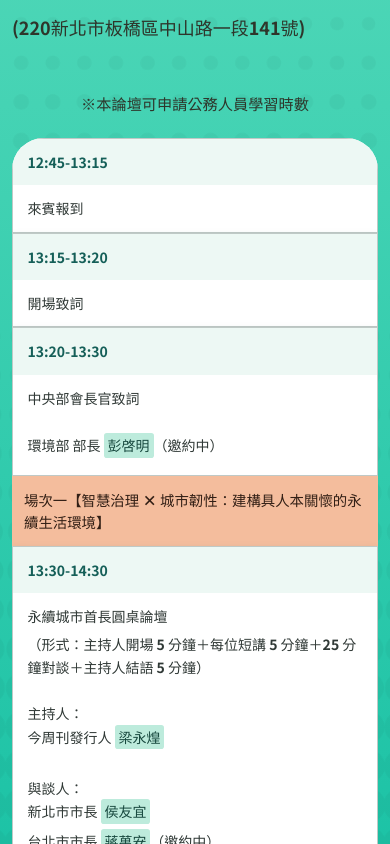
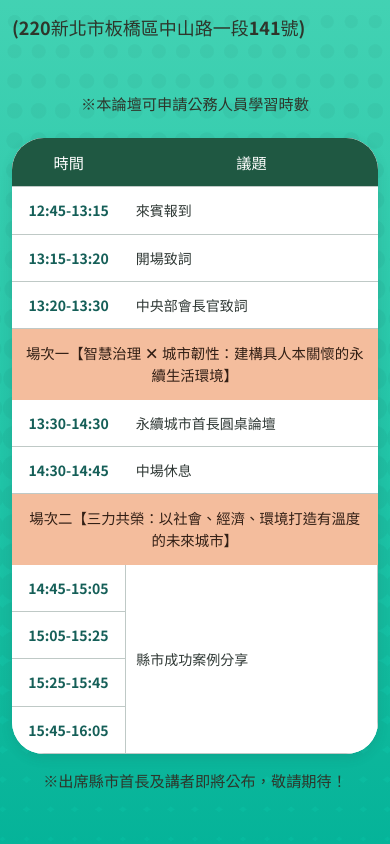
Before and after one commit to jackietsairock/SDGsforum, a Vue app: page / in a window 390 px wide. Shown: the part 2460-3304 px from the top of the page. Built offline with nearby package versions, Linux system fonts and the light colour scheme.

Commit message:
移除議程中的講者資訊，調整表格結構以改善顯示效果

```diff
--- a/src/assets/json/info.json
+++ b/src/assets/json/info.json
@@ -73,7 +73,7 @@
         {
           "time": "13:20-13:30",
           "topic": "中央部會長官致詞",
-          "speaker": "環境部 部長 <span class=\"speaker-name\">彭啓明</span>（邀約中）"
+          "speaker": []
         },
         {
           "type": "session",
@@ -81,8 +81,8 @@
         },
         {
           "time": "13:30-14:30",
-          "topic": "<strong>永續城市首長圓桌論壇</strong><br>（形式：主持人開場 5 分鐘＋每位短講 5 分鐘＋25 分鐘對談＋主持人結語 5 分鐘）",
-          "speaker": "主持人：<br>今周刊發行人 <span class=\"speaker-name\">梁永煌</span><br><br>與談人：<br>新北市市長 <span class=\"speaker-name\">侯友宜</span><br>台北市市長 <span class=\"speaker-name\">蔣萬安</span>（邀約中）<br>桃園市市長 <span class=\"speaker-name\">張善政</span><br>基隆市市長 <span class=\"speaker-name\">謝國樑</span><br>嘉義市市長 <span class=\"speaker-name\">黃敏惠</span>（邀約中）"
+          "topic": "永續城市首長圓桌論壇",
+          "speaker": []
         },
         {
           "time": "14:30-14:45",
--- a/src/components/agenda.vue
+++ b/src/components/agenda.vue
@@ -32,32 +32,32 @@
                     <colgroup>
                         <col class="agenda_time_column">
                         <col class="agenda_topic_column">
-                        <col class="agenda_speaker_column">
                     </colgroup>
                     <thead>
                         <tr>
                             <th scope="col">時間</th>
                             <th scope="col">議題</th>
-                            <th scope="col">講者</th>
                         </tr>
                     </thead>
                     <tbody>
                         <template v-for="(item, idx) in infoData.agendaInfo" :key="idx">
                             <tr v-if="item.type === 'session'" class="agenda_session_row">
-                                <th colspan="3" scope="colgroup" v-html="item.topic"></th>
+                                <th colspan="2" scope="colgroup" v-html="item.topic"></th>
                             </tr>
+                            <template v-else-if="item.type === 'multi-time'">
+                                <tr v-for="(time, timeIndex) in item.times" :key="`${idx}-${time}`">
+                                    <th class="agenda_time boder-right" scope="row">{{ time }}</th>
+                                    <td
+                                        v-if="timeIndex === 0"
+                                        :rowspan="item.times.length"
+                                        class="agenda_topic boder-right"
+                                        v-html="item.topic"
+                                    ></td>
+                                </tr>
+                            </template>
                             <tr v-else>
                                 <th class="agenda_time" scope="row">{{ item.time }}</th>
-                                <td
-                                    class="agenda_topic"
-                                    :colspan="item.speaker?.length ? 1 : 2"
-                                    v-html="item.topic"
-                                ></td>
-                                <td
-                                    v-if="item.speaker?.length"
-                                    class="agenda_speaker"
-                                    v-html="item.speaker"
-                                ></td>
+                                <td class="agenda_topic" v-html="item.topic"></td>
                             </tr>
                         </template>
                     </tbody>
@@ -69,6 +69,10 @@
 </template>
 
 <style scoped lang="scss">
+    .boder-right{
+        border-right: 1px solid #bfc9c6;
+    }
+
     .agenda_table_wrap{
         width: 100%;
         overflow: hidden;
@@ -85,15 +89,11 @@
     }
 
     .agenda_time_column{
-        width: 18%;
+        width: 23%;
     }
 
     .agenda_topic_column{
-        width: 34%;
-    }
-
-    .agenda_speaker_column{
-        width: 48%;
+        width: 77%;
     }
 
     .agenda_table th,
@@ -128,28 +128,6 @@
 
     .agenda_topic{
         font-weight: 700;
-    }
-
-    .agenda_speaker{
-        font-weight: 500;
-    }
-
-    .agenda_speaker :deep(.speaker-name){
-        display: inline-block;
-        padding: 0.08em 0.28em;
-        border-radius: 0.2em;
-        background-color: #bdebdc;
-        color: #17483e;
-        font-weight: 800;
-        box-decoration-break: clone;
-        -webkit-box-decoration-break: clone;
-        margin-bottom: 5px;
-    }
-
-    .agenda_speaker :deep(.invitation-status){
-        display: block;
-        font-size: 0.875em;
-        text-align: right;
     }
 
     .agenda_topic :deep(br){
@@ -195,58 +173,26 @@
             font-size: 0.95rem;
         }
 
-        .agenda_table_wrap{
-            background-color: transparent;
-            box-shadow: none;
+        .agenda_time_column{
+            width: 31%;
         }
 
-        .agenda_table,
-        .agenda_table tbody,
-        .agenda_table tr{
-            display: block;
-            width: 100%;
-        }
-
-        .agenda_table{
-            background-color: transparent;
-        }
-
-        .agenda_table colgroup,
-        .agenda_table thead{
-            display: none;
-        }
-
-        .agenda_table tbody tr:not(.agenda_session_row){
-            overflow: hidden;
-            border: 0.5px solid #bfc9c6;
-            background-color: #fff;
-            box-shadow: 0 3px 8px rgba(31, 73, 68, 0.12);
+        .agenda_topic_column{
+            width: 69%;
         }
 
         .agenda_table th,
         .agenda_table td{
-            display: block;
-            width: 100%;
-            padding: 0.75rem 0.9rem;
+            padding: 0.75rem 0.65rem;
             font-size: 0.875rem;
             line-height: 1.6;
-            text-align: left;
-            border-bottom: 0;
         }
 
-        .agenda_table tbody tr:not(.agenda_session_row) > :last-child{
-            border-bottom: 0;
-        }
-
-        .agenda_time{
-            background-color: #edf8f4;
-            text-align: left !important;
-            white-space: normal;
+        .agenda_table thead th{
+            font-size: 0.95rem;
         }
 
         .agenda_session_row th{
-            display: block;
-            width: 100%;
             padding: 0.8rem 0.75rem;
             font-size: 0.9rem;
             line-height: 1.55;
@@ -254,10 +200,22 @@
     }
 
     @media screen and (max-width: 380px) {
+        .agenda_time_column{
+            width: 34%;
+        }
+
+        .agenda_topic_column{
+            width: 66%;
+        }
+
         .agenda_table th,
         .agenda_table td{
-            padding: 0.7rem 0.8rem;
-            font-size: 0.82rem;
+            padding: 0.65rem 0.45rem;
+            font-size: 0.78rem;
+        }
+
+        .agenda_time{
+            letter-spacing: -0.03em;
         }
     }
 </style>
```
